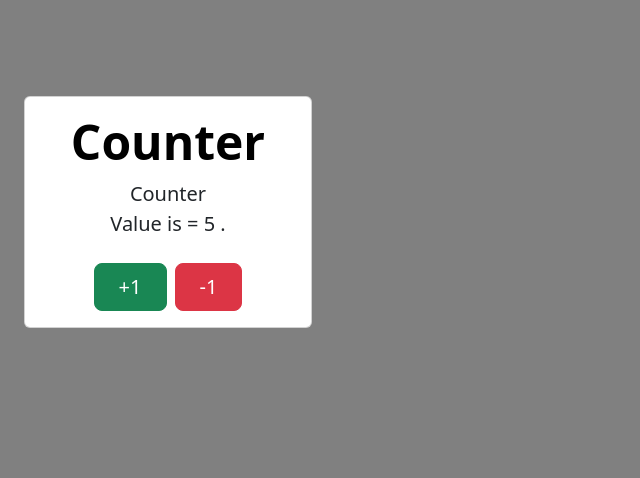
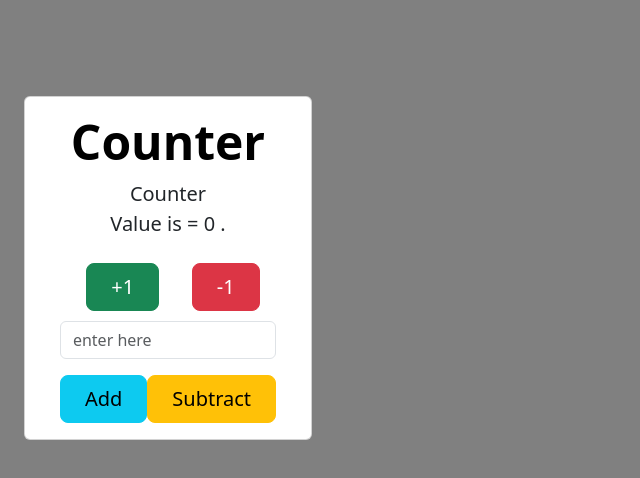
Before and after one commit to CoolShivas/002--Counter_React_Redux, a React (Vite) app in the folder counter_react_redux/: page / in a window 1280 px wide. Shown: the top 478 px of the page, without its empty margins (0-640 px from the left). Built offline with nearby package versions, Linux system fonts and the light colour scheme.

Commit message:
Formation of InputField with buttons

```diff
--- a/counter_react_redux/src/components/Buttons.jsx
+++ b/counter_react_redux/src/components/Buttons.jsx
@@ -1,3 +1,4 @@
+import styles from "./Buttons.module.css";
 import { useDispatch } from "react-redux";
 
 const Buttons = () => {
@@ -14,7 +15,8 @@ const Buttons = () => {
 
 
     return (
-        <>
+        <div className={styles.buttons_container}>
+            <div className={styles.add_subtract_div}>
                 <button type="button" className="btn btn-success btn-lg px-4 gap-3"
                     onClick={handlerOnIncrement}
                 >
@@ -25,7 +27,25 @@ const Buttons = () => {
                 >
                     -1
                 </button>
-        </>
+            </div>
+
+            <div className={styles.input_field_div}>
+
+                <input type="text" className="form-control btn-lg" placeholder="enter here" />
+
+                <div className={styles.btn_actions}>
+                    <button type="button" className="btn btn-info btn-lg px-4"
+                    >
+                        Add
+                    </button>
+
+                    <button type="button" className="btn btn-warning btn-lg px-4"
+                    >
+                        Subtract
+                    </button>
+                </div>
+            </div>
+        </div>
     )
 }
 
--- /dev/null
+++ b/counter_react_redux/src/components/Buttons.module.css
@@ -0,0 +1,22 @@
+.buttons_container {
+  /* background-color: orange; */
+}
+
+.add_subtract_div {
+  display: flex;
+  justify-content: space-around;
+  margin-left: 10px;
+}
+
+.input_field_div {
+  display: flex;
+  flex-direction: column;
+  justify-content: space-around;
+  gap: 1rem;
+  margin-top: 10px;
+}
+
+.btn_actions {
+  /* background-color: orange; */
+  display: flex;
+}
--- a/counter_react_redux/src/store/index.js
+++ b/counter_react_redux/src/store/index.js
@@ -1,7 +1,7 @@
 import { createStore } from "redux";
 
 const INITIAL_VALUE = {
-  counter: 5,
+  counter: 0,
 };
 
 const counterReducer = (store = INITIAL_VALUE, action) => {
```
Lines whose indentation alone changed are shown as unchanged.
